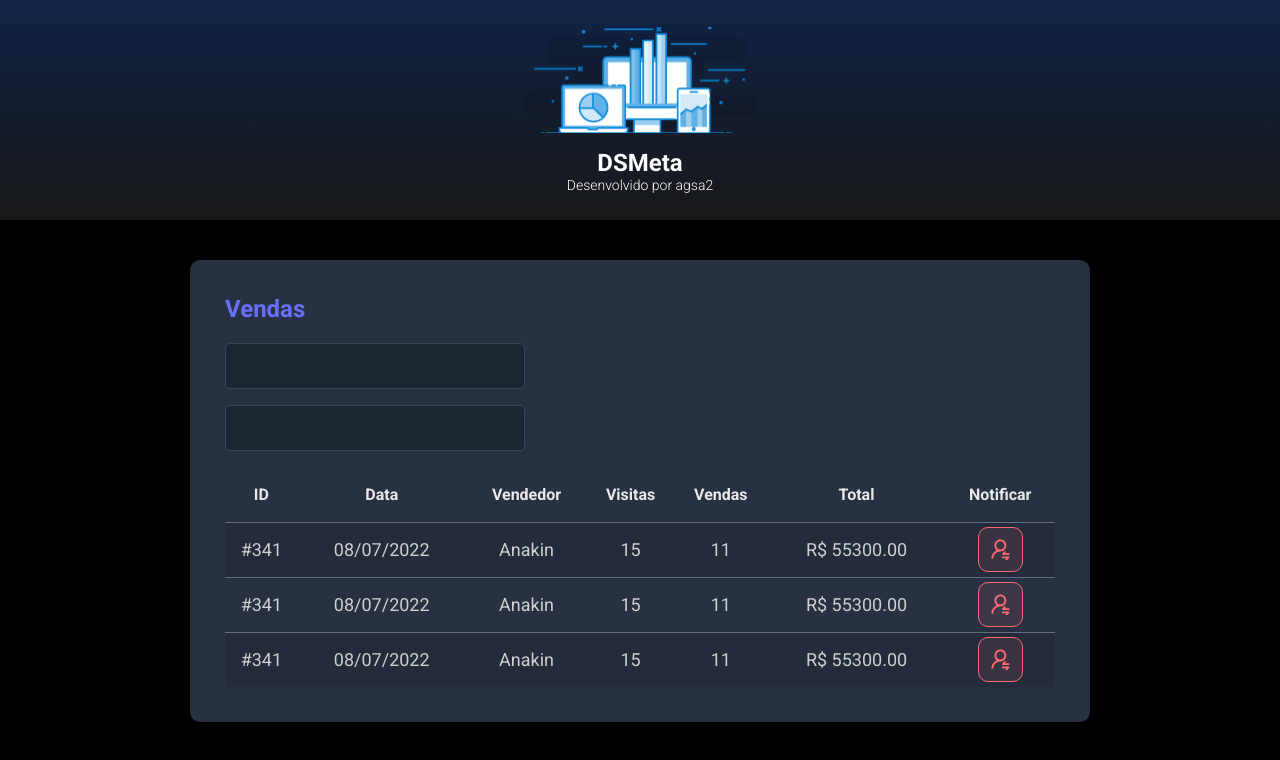
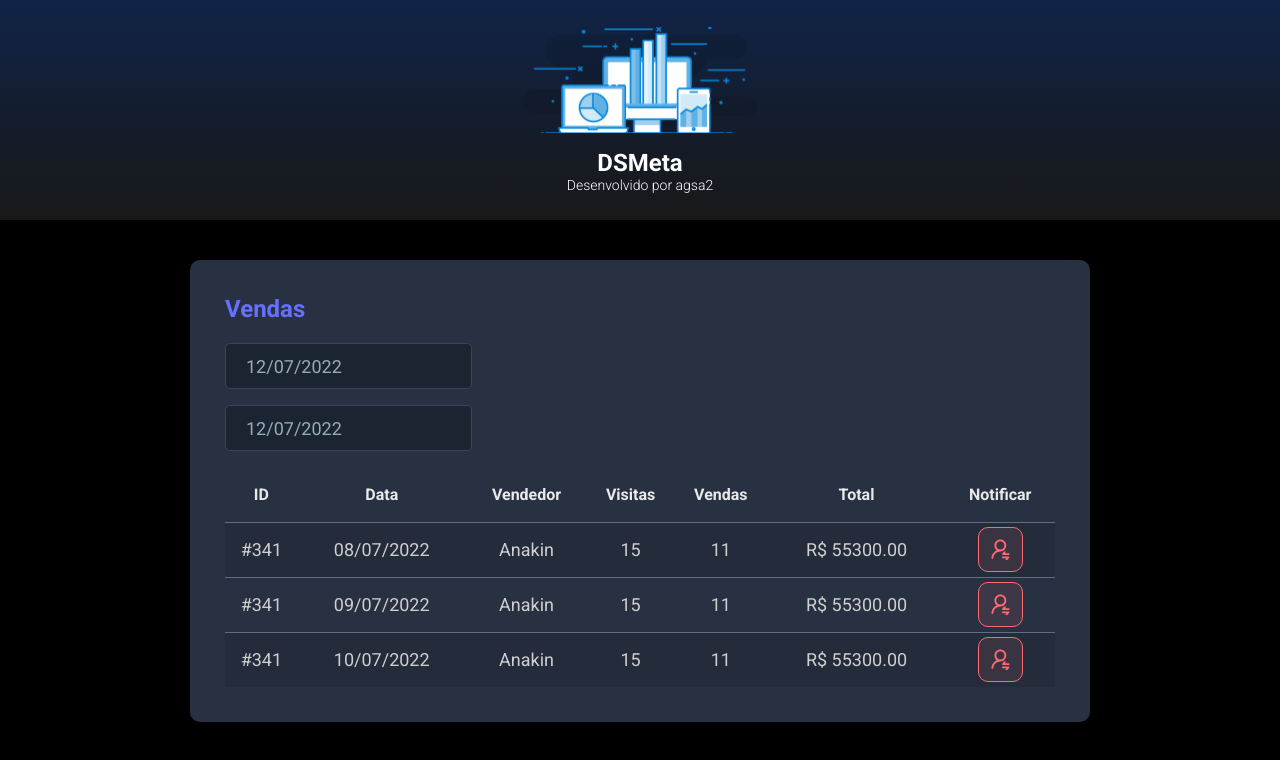
Before and after one commit to agsa2/Dsmeta, a React (Vite) app in the folder frontend/: page / in a window 1280 px wide. Shown: the top 760 px of the page. Built offline with nearby package versions, Linux system fonts and the light colour scheme.

Commit message:
Datepicker

```diff
--- a/frontend/package.json
+++ b/frontend/package.json
@@ -8,7 +8,9 @@
     "preview": "vite preview"
   },
   "dependencies": {
+    "@types/react-datepicker": "4.4.2",
     "react": "^18.0.0",
+    "react-datepicker": "4.8.0",
     "react-dom": "^18.0.0"
   },
   "devDependencies": {
--- a/frontend/src/components/SalesCard/index.tsx
+++ b/frontend/src/components/SalesCard/index.tsx
@@ -1,3 +1,5 @@
+import DatePicker from "react-datepicker";
+import "react-datepicker/dist/react-datepicker.css";
 import NotificationButton from '../NotificationButton'
 import './styles.css'
 
@@ -7,10 +9,20 @@
             <h2 className="dsmeta-sales-title">Vendas</h2>
             <div>
               <div className="dsmeta-form-control-container">
-                <input className="dsmeta-form-control" type="text"/>
+                <DatePicker
+                    selected={new Date()}
+                    onChange={(date: Date) => {}}
+                    className="dsmeta-form-control"
+                    dateFormat="dd/MM/yyyy"
+                 />
               </div>
               <div className="dsmeta-form-control-container">
-                <input className="dsmeta-form-control" type="text"/>
+                <DatePicker
+                    selected={new Date()}
+                    onChange={(date: Date) => {}}
+                    className="dsmeta-form-control"
+                    dateFormat="dd/MM/yyyy"
+                />
               </div>
             </div>
 
@@ -43,7 +55,7 @@
                   </tr>
                   <tr>
                     <td className="show992">#341</td>
-                    <td className="show576">08/07/2022</td>
+                    <td className="show576">09/07/2022</td>
                     <td>Anakin</td>
                     <td className="show992">15</td>
                     <td className="show992">11</td>
@@ -56,7 +68,7 @@
                   </tr>
                   <tr>
                     <td className="show992">#341</td>
-                    <td className="show576">08/07/2022</td>
+                    <td className="show576">10/07/2022</td>
                     <td>Anakin</td>
                     <td className="show992">15</td>
                     <td className="show992">11</td>
```
Also changed, not shown: 1 other file (tests, documents, lock files or other folders).
